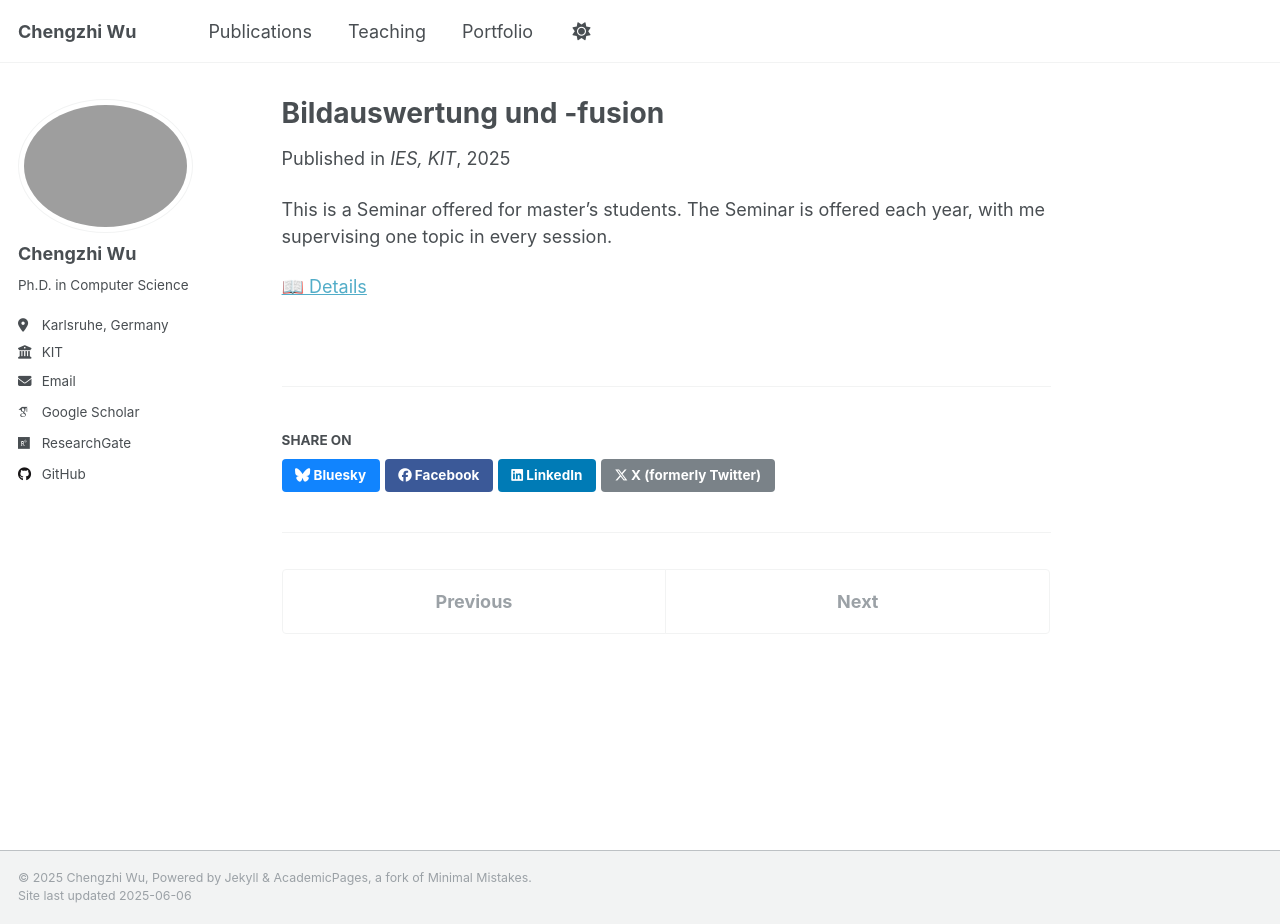
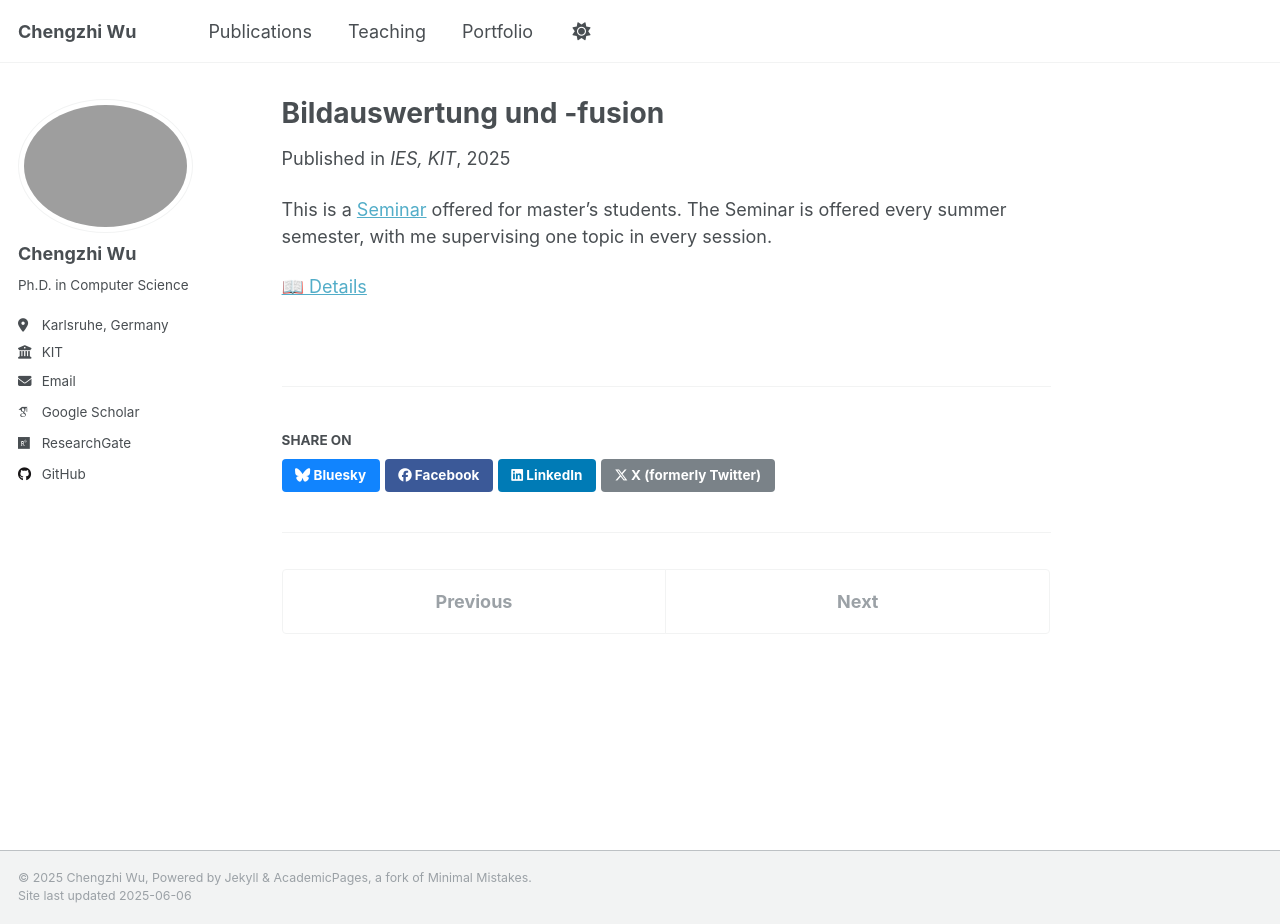
Before and after one commit to stevenczwu/stevenczwu.github.io, a Jekyll site: the page built from _teaching/Seminar-BAF.md, in a window 1280 px wide and 924 px high. Built offline with Jekyll 4.4.1, drawn with Linux system fonts in a browser that asks for light colours; some web fonts are replaced.

Commit message:
update teaching

```diff
--- a/_pages/teaching.html
+++ b/_pages/teaching.html
@@ -8,7 +8,7 @@ author_profile: true
 {% include base_path %}
 
 {% for post in site.teaching reversed %}
-  <div class="teaching-entry">
+  <div class="teaching-entry" style="margin-bottom: 3em;">
     <h2>{{ post.title }}</h2>
     <p>
       {% if post.type %}{{ post.type }}, {% endif %}
--- a/_teaching/Seminar-BAF.md
+++ b/_teaching/Seminar-BAF.md
@@ -9,6 +9,6 @@ end_date: 2022-04-01
 location: "Karlsruhe, Germany"
 ---
 
-This is a Seminar offered for master's students. The Seminar is offered each year, with me supervising one topic in every session.
+This is a [Seminar](https://ies.iar.kit.edu/lehre_seminar_baf.php) offered for master's students. The Seminar is offered every summer semester, with me supervising one topic in every session.
 
 <a href="https://ies.iar.kit.edu/lehre_seminar_baf.php">📖 Details</a>
```
